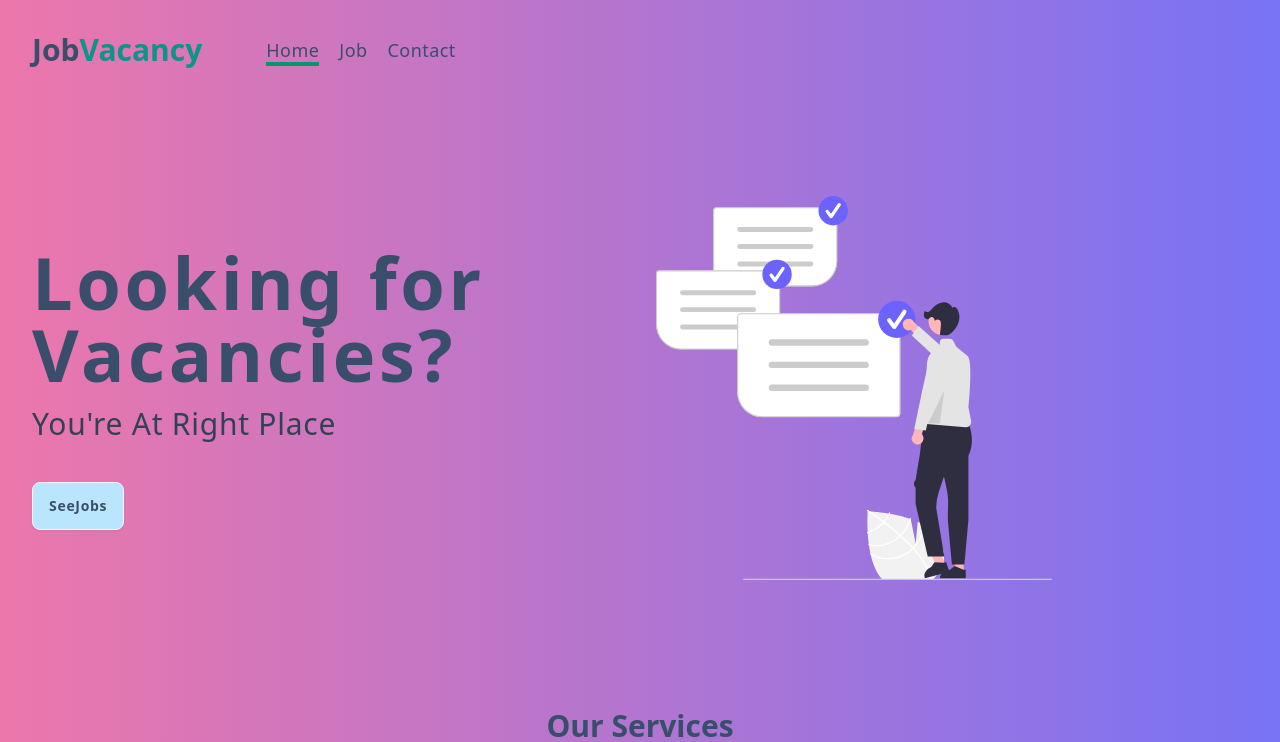
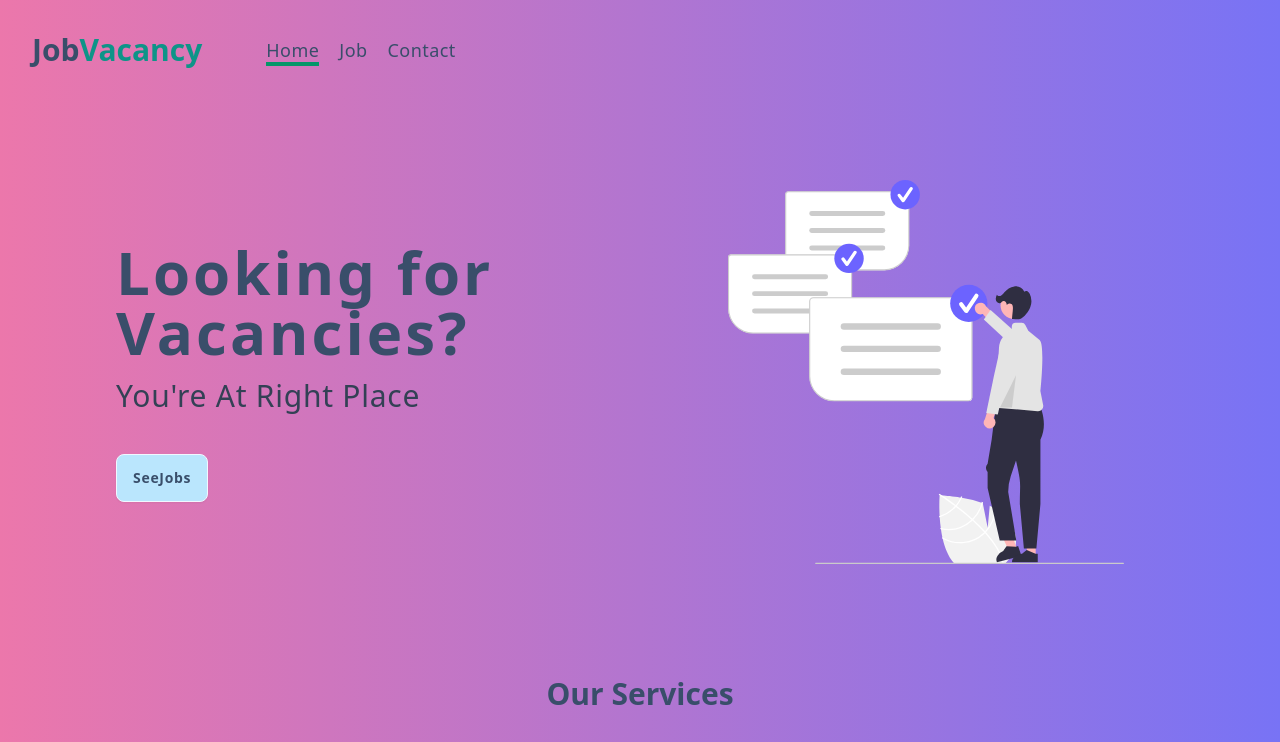
Before and after one commit to itsHellboyHere/jobvacancy, a React (Vite) app: page / in a window 1280 px wide. Shown: the top 742 px of the page. Built offline with nearby package versions, Linux system fonts and the light colour scheme.

Commit message:
changes in hero comp

```diff
--- a/src/components/Hero.jsx
+++ b/src/components/Hero.jsx
@@ -2,10 +2,10 @@ import hero from '../assets/hero.svg'
 import { Link } from 'react-router-dom'
 const Hero = () => {
   return (
-    <div className='col py-24'>
-      <div className=' mx-auto max-w-7xl px-8 grid md:grid-cols-2 items-center gap-8'>
-        <article>
-          <h1 className='text-7xl font-bold tracking-wider'>Looking for Vacancies?</h1>
+    <div className='col py-20'>
+      <div className=' align-element px-5 grid md:grid-cols-2 items-center gap-8'>
+        <article className='align-element'>
+          <h1 className='text-6xl font-bold tracking-wider'>Looking for Vacancies?</h1>
           <p className='mt-4 text-3xl text-slate-700 capitalize tracking-wide'>
             You're at right place
           </p>
@@ -27,7 +27,7 @@ const Hero = () => {
             </a>
           </div> */}
         </article>
-        <article className=' md:block'>
+        <article className=' md:block align-element'>
           <img src={hero} className='h-80 lg:h-96' />
         </article>
       </div>
--- a/src/components/JobContainer.jsx
+++ b/src/components/JobContainer.jsx
@@ -31,7 +31,7 @@ const JobContainer = () => {
 
     return (
         <>
-            <section className="col ">
+            <section className="col">
                 <div className="flex justify-items-center justify-center">
                     {/* <h4 className="tracking-tighter font-bold text-xl">Jobs</h4> */}
                 </div>
```
